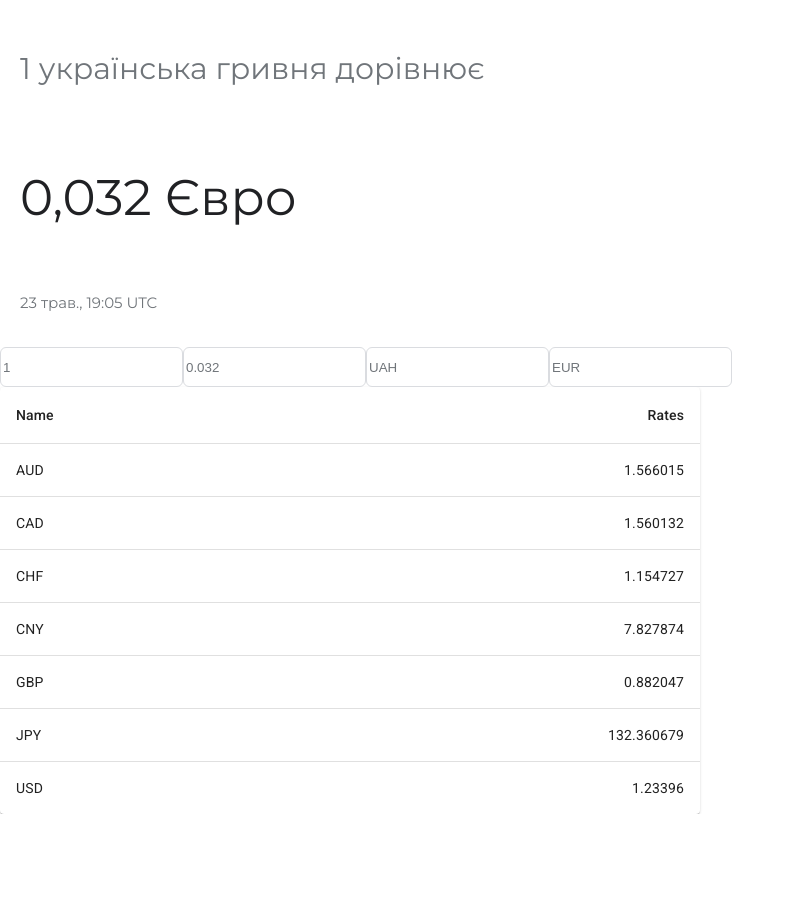
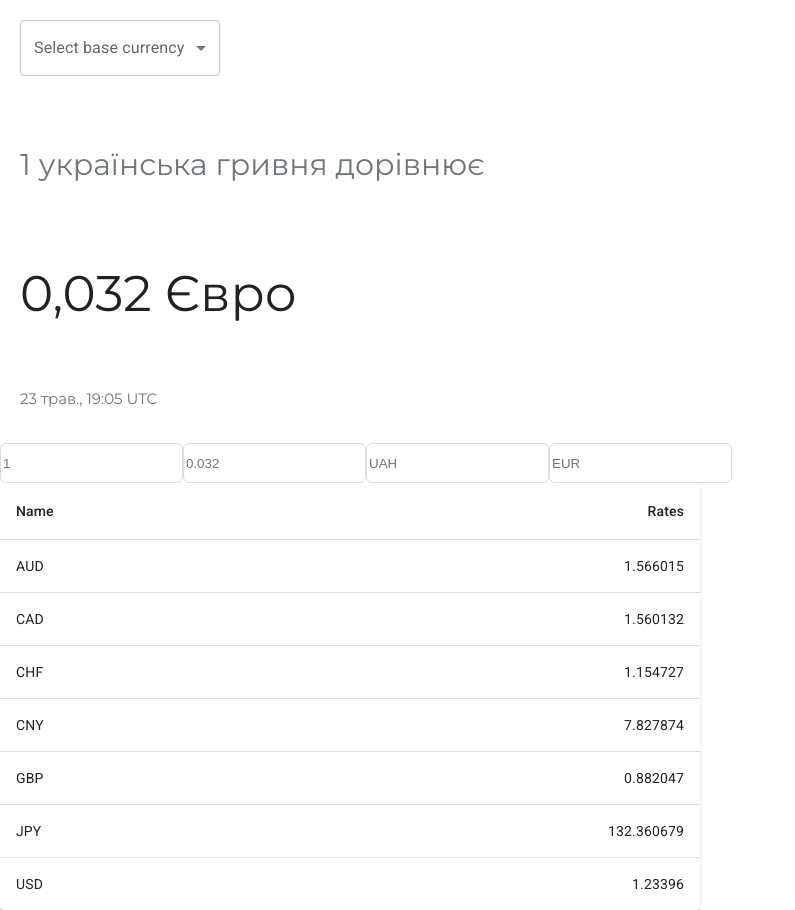
Before and after one commit to ruslan3gula/reactjs-currency-exchange, a React (Create React App) app: page / in a window 1280 px wide. Shown: the whole page, without its empty margins (0-795 px from the left). Before the commit the page ends 814 px from the top, so only its background shows below. Built offline with nearby package versions, Linux system fonts and the light colour scheme.

Commit message:
component BaseCurrency  added

```diff
--- a/src/App.tsx
+++ b/src/App.tsx
@@ -4,10 +4,12 @@ import "./App.css";
 
 import { Converter } from "./components/Converter";
 import { Currencies } from "./components/Currencies";
+import { BaseCurrency } from "./components/BaseCurrency";
 
 function App() {
   return (
     <div className="App">
+      <BaseCurrency />
       <Converter />
       <Currencies />
     </div>
--- /dev/null
+++ b/src/components/BaseCurrency.css
@@ -0,0 +1,3 @@
+.base_currency_label {
+  margin: 20px 20px 20px 20px;
+}
--- /dev/null
+++ b/src/components/BaseCurrency.tsx
@@ -0,0 +1,34 @@
+import React from "react";
+
+import Box from "@mui/material/Box";
+import InputLabel from "@mui/material/InputLabel";
+import MenuItem from "@mui/material/MenuItem";
+import FormControl from "@mui/material/FormControl";
+import Select, { SelectChangeEvent } from "@mui/material/Select";
+import "./BaseCurrency.css";
+
+export const BaseCurrency = () => {
+  const [age, setAge] = React.useState("");
+
+  const handleChange = (event: SelectChangeEvent) => {
+    setAge(event.target.value as string);
+  };
+  return (
+    <Box sx={{ width: 200, margin: "20px 20px 20px 20px" }}>
+      <FormControl fullWidth>
+        <InputLabel id="base_currency_label">Select base currency</InputLabel>
+        <Select
+          labelId="demo-simple-select-label"
+          id="demo-simple-select"
+          value={age}
+          label="Age"
+          onChange={handleChange}
+        >
+          <MenuItem value={10}>Ten</MenuItem>
+          <MenuItem value={20}>Twenty</MenuItem>
+          <MenuItem value={30}>Thirty</MenuItem>
+        </Select>
+      </FormControl>
+    </Box>
+  );
+};
```
